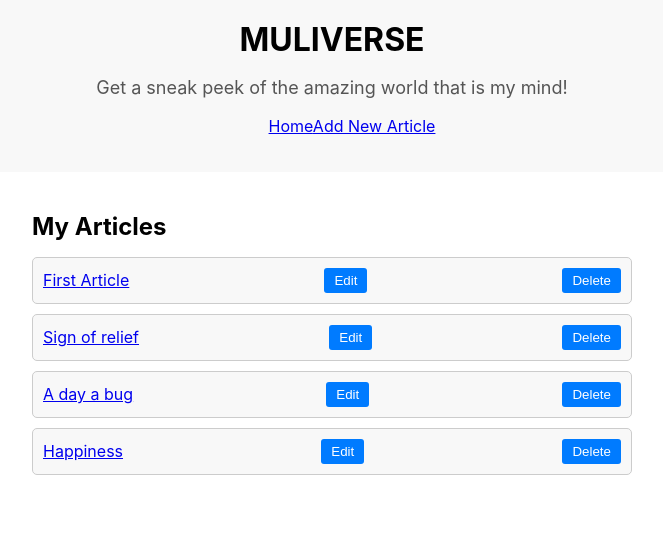
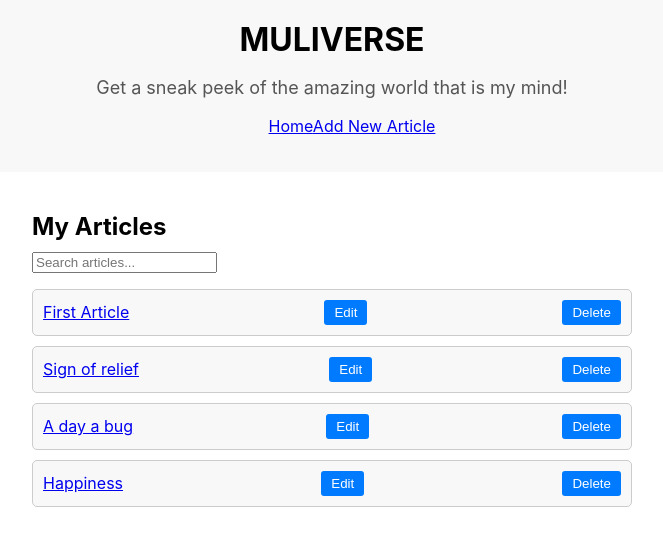
Before and after one commit to Samstar10/Muliverse, a React (Create React App) app: page / in a window 1280 px wide. Shown: the top 546 px of the page, without its empty margins (308-971 px from the left). Built offline with nearby package versions, Linux system fonts and the light colour scheme; data requests are answered from the project's data file.

Commit message:
Add search fuction

```diff
--- a/src/ArticleList.js
+++ b/src/ArticleList.js
@@ -6,6 +6,7 @@
 function ArticleList(){
     const [articles, setArticles] = useState([])
     const navigate = useNavigate()
+    const [searchQuery, setSearchQuery] = useState('')
 
     useEffect(() => {
         fetch('http://localhost:3000/articles')
@@ -30,8 +31,14 @@
     return(
         <div className="article-list">
             <h2>My Articles</h2>
+            <input
+                type="text"
+                value={searchQuery}
+                onChange={(e) => setSearchQuery(e.target.value)}
+                placeholder="Search articles..."
+            />
             <ul>
-                {articles.map(article => (
+                {articles.filter(article => article.title.toLowerCase().includes(searchQuery.toLowerCase())).map(article => (
                     <ArticleItem
                         key={article.id}
                         article={article}
```
